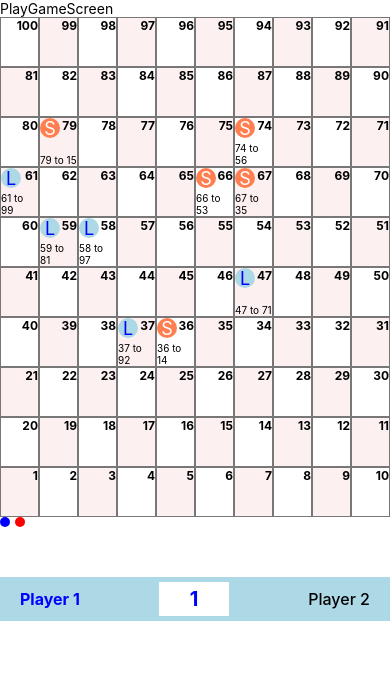
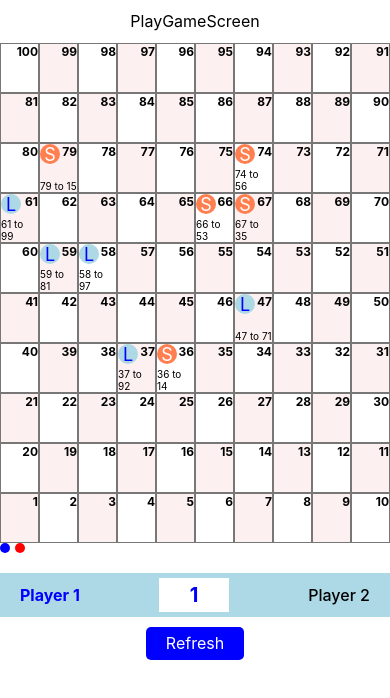
Before and after one commit to srikanth41684/snakeAndLadder, a React Native app: screen /play in a window 390 px wide. Shown: the top 698 px of the page. Built offline with nearby package versions, Linux system fonts and the light colour scheme.

Commit message:
refresh added

```diff
--- a/scr/main/screens/PlayGameScreen.js
+++ b/scr/main/screens/PlayGameScreen.js
@@ -15,6 +15,7 @@ const PlayGameScreen = () => {
     playerOneCount: null,
     playerTwoCount: null,
     ladderSnakes: null,
+    refresh: false,
     // ladderSnakes: [
     //   [22, 4],
     //   [44, 6],
@@ -190,38 +191,20 @@ const PlayGameScreen = () => {
       }
     }
 
+    for (let key in laddersObj) {
+      if (snakesObj.hasOwnProperty(laddersObj[key])) {
+        delete laddersObj[key];
+      }
+    }
+
     randomSnakeLadders.push(snakesObj);
     randomSnakeLadders.push(laddersObj);
     setCommObj(prev => ({
       ...prev,
       ladderSnakes: randomSnakeLadders,
+      refresh: false,
     }));
-  }, []);
-
-  // useEffect(() => {
-  //   snakesAndLaddersHandler();
-  // }, []);
-
-  // const snakesAndLaddersHandler = () => {
-  //   let randomSnakeLadders = [];
-  //   let snakesObj = {};
-  //   let ladderObj = {};
-  //   for (let i = 0; i < 10; i++) {
-  //     let startNum = Math.floor(Math.random() * 98) + 1;
-  //     let endNum = Math.floor(Math.random() * 98) + 1;
-  //     if (startNum > endNum) {
-  //       snakesObj[startNum] = endNum;
-  //     } else {
-  //       ladderObj[startNum] = endNum;
-  //     }
-  //   }
-  //   randomSnakeLadders.push(snakesObj);
-  //   randomSnakeLadders.push(ladderObj);
-  //   setCommObj(prev => ({
-  //     ...prev,
-  //     ladderSnakes: randomSnakeLadders,
-  //   }));
-  // };
+  }, [commObj.refresh]);
 
   useEffect(() => {
     console.log('PlayGameScreen-commObj------>', commObj);
@@ -236,7 +219,20 @@ const PlayGameScreen = () => {
           flex: 1,
           backgroundColor: '#fff',
         }}>
-        <Text>PlayGameScreen</Text>
+        <View
+          style={{
+            alignItems: 'center',
+            paddingVertical: 10,
+          }}>
+          <Text
+            style={{
+              fontSize: 16,
+              lineHeight: 23,
+              color: '#000',
+            }}>
+            PlayGameScreen
+          </Text>
+        </View>
         <View>
           {commObj.NumbersArray &&
             commObj.NumbersArray.map((item, index) => {
@@ -400,7 +396,7 @@ const PlayGameScreen = () => {
         </View>
         <View
           style={{
-            paddingTop: 50,
+            paddingTop: 20,
           }}>
           <View
             style={{
@@ -459,6 +455,40 @@ const PlayGameScreen = () => {
               </Text>
             </View>
           </View>
+          <View
+            style={{
+              paddingVertical: 10,
+              alignItems: 'center',
+            }}>
+            <TouchableWithoutFeedback
+              onPress={() => {
+                setCommObj(prev => ({
+                  ...prev,
+                  player: 'p1',
+                  diseNumber: 1,
+                  playerOneCount: null,
+                  playerTwoCount: null,
+                  refresh: true,
+                }));
+              }}>
+              <View
+                style={{
+                  backgroundColor: 'blue',
+                  paddingHorizontal: 20,
+                  paddingVertical: 5,
+                  borderRadius: 5,
+                }}>
+                <Text
+                  style={{
+                    fontSize: 16,
+                    lineHeight: 23,
+                    color: '#fff',
+                  }}>
+                  Refresh
+                </Text>
+              </View>
+            </TouchableWithoutFeedback>
+          </View>
         </View>
         {commObj.playerOneCount == 100 || commObj.playerTwoCount == 100 ? (
           <Modal animationType="fade" transparent={true}>
@@ -509,6 +539,7 @@ const PlayGameScreen = () => {
                         diseNumber: 1,
                         playerOneCount: null,
                         playerTwoCount: null,
+                        refresh: true,
                       }));
                     }}>
                     <View
```
